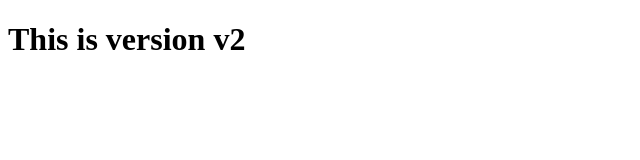
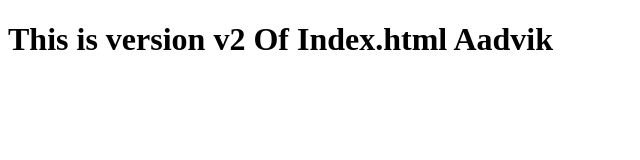
Before and after one commit to Aadvik99/myrepo-, a plain HTML site: page index.html in a window 1280 px wide. Shown: the whole page, without its empty margins (0-640 px from the left). Drawn offline with Linux system fonts and the light colour scheme.

Commit message:
this is version3

```diff
--- a/index.html
+++ b/index.html
@@ -6,6 +6,6 @@
     <title>Document</title>
 </head>
 <body>
-    <h1> This is version v2</h1>
+    <h1> This is version v2 Of Index.html Aadvik </h1>
 </body>
 </html>
```
